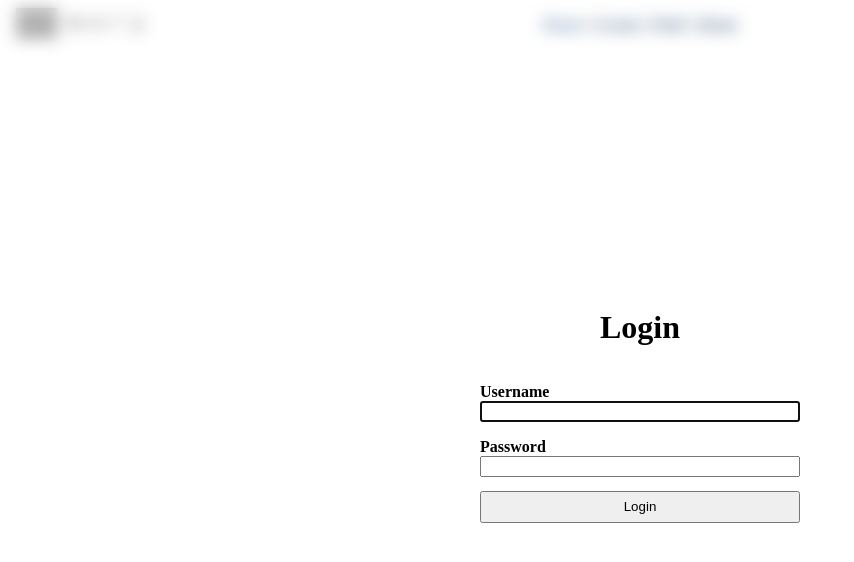
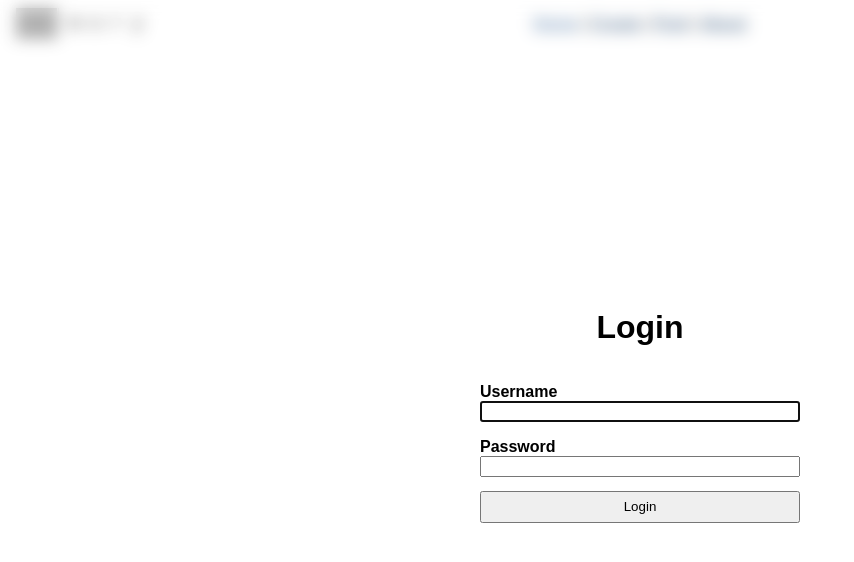
Before and after one commit to yuttie/mory, a Vue app: page / in a window 1280 px wide. Shown: the top 562 px of the page, without its empty margins (0-854 px from the left). Built offline with nearby package versions, Linux system fonts and the light colour scheme; grey boxes are pictures that could not be loaded; a small style sheet from the web is missing.

Commit message:
Use 'sans-serif' as a default font

```diff
--- a/src/App.vue
+++ b/src/App.vue
@@ -104,11 +104,12 @@ export default class App extends Vue {
 html, body {
   padding: 0;
   margin: 0;
+  width: 100%;
+  height: 100%;
 }
 
-html, body {
-  width: 100%;
-  height: 100%;
+html {
+  font-family: sans-serif;
 }
 </style>
 
```
